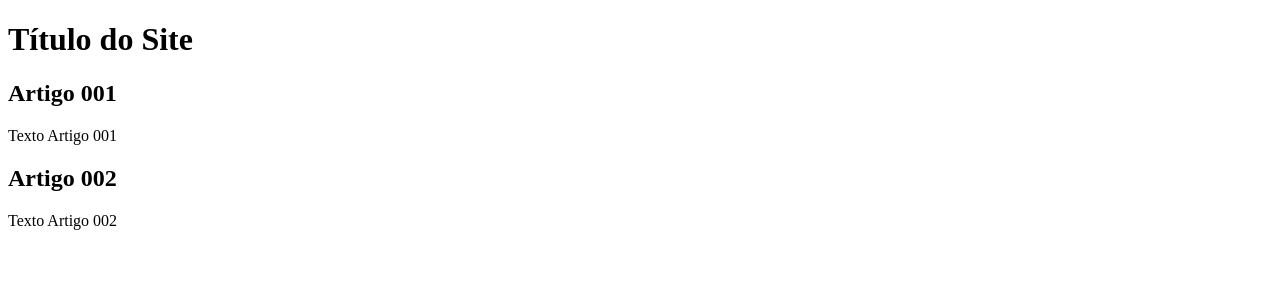
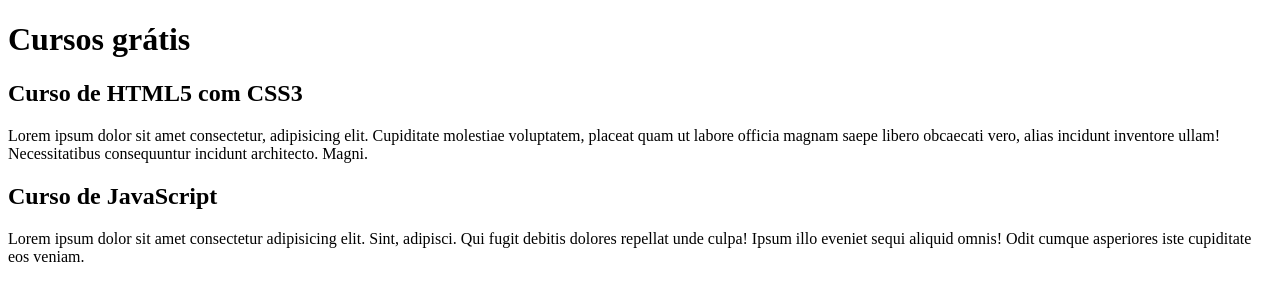
Before and after one commit to edsonhernandes/projeto-site, a plain HTML site: page index.html in a window 1280 px wide. Drawn offline with Linux system fonts and the light colour scheme.

Commit message:
comecei a escrever o conteúdo

```diff
--- a/index.html
+++ b/index.html
@@ -9,17 +9,17 @@
 <body>
     <main>
         <header>
-            <h1>Título do Site</h1>
+            <h1>Cursos grátis</h1>
         </header>
         <article>
             <h2>
-                Artigo 001
+                Curso de HTML5 com CSS3
             </h2>
-            <p>Texto Artigo 001</p>
+            <p>Lorem ipsum dolor sit amet consectetur, adipisicing elit. Cupiditate molestiae voluptatem, placeat quam ut labore officia magnam saepe libero obcaecati vero, alias incidunt inventore ullam! Necessitatibus consequuntur incidunt architecto. Magni.</p>
         </article>
         <article>
-            <h2>Artigo 002</h2>
-            <p>Texto Artigo 002</p>
+            <h2>Curso de JavaScript</h2>
+            <p>Lorem ipsum dolor sit amet consectetur adipisicing elit. Sint, adipisci. Qui fugit debitis dolores repellat unde culpa! Ipsum illo eveniet sequi aliquid omnis! Odit cumque asperiores iste cupiditate eos veniam.</p>
         </article>
     </main>
 
```
